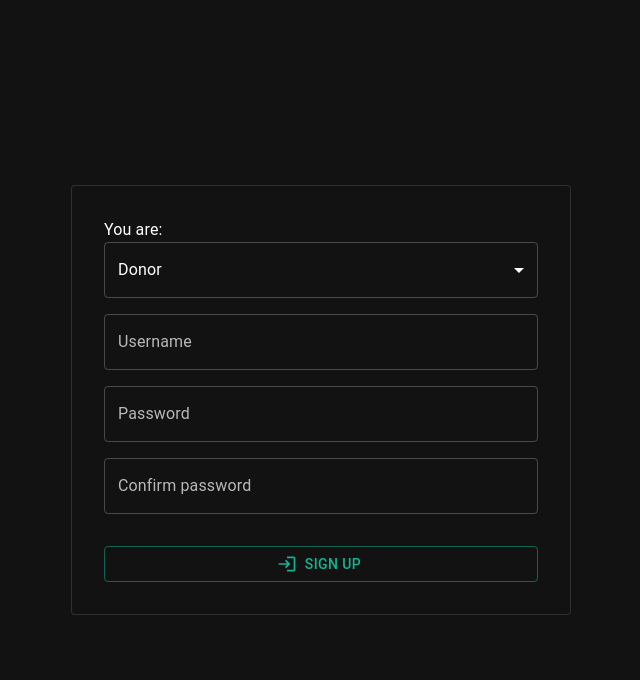
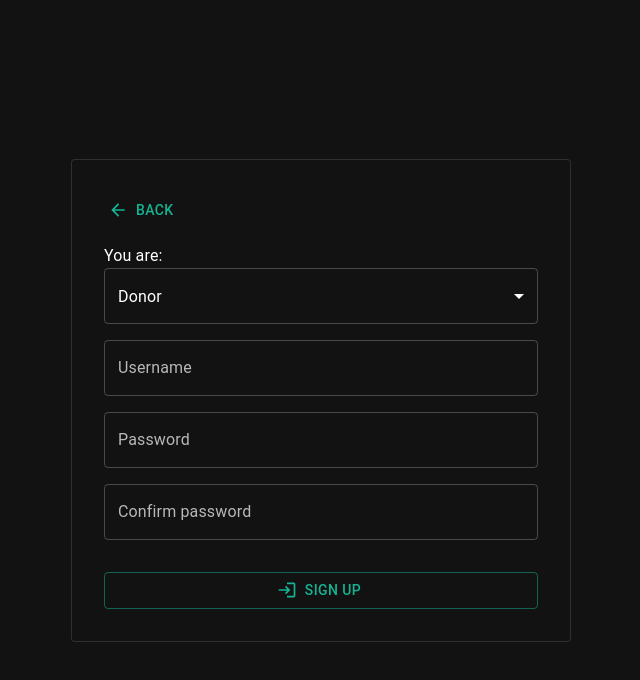
Before and after one commit to elhanbthomas/DONATION-MANAGEMENT, a React (Vite) app in the folder frontend/: page /register in a window 1280 px wide. Shown: the top 680 px of the page, without its empty margins (319-959 px from the left). Built offline with nearby package versions, Linux system fonts and the light colour scheme.

Commit message:
added back button to login, signup pages

```diff
--- a/frontend/src/components/UserPassForm.jsx
+++ b/frontend/src/components/UserPassForm.jsx
@@ -1,14 +1,15 @@
-import { Login, Save } from '@mui/icons-material';
-import { InputLabel, FormControl, Select, MenuItem, TextField, Stack, Card, Typography, Box, Button, Alert } from '@mui/material';
-import * as React from 'react';
+import { Button, Card, FormControl, TextField, Box, Stack, Alert, Select, MenuItem } from '@mui/material';
+import { ArrowBack, Login } from '@mui/icons-material';
+import React from 'react';
 
-export default function UserPassForm({ pageType, handleSubmit, error }) {
+export default function UserPassForm({ pageType, handleSubmit, error, goBack }) {
     const [data, setData] = React.useState({
         username: '',
         password: '',
         confirmPassword: '',
         userType: 'donor'
-    })
+    });
+
     return (
         <>
             <Stack
@@ -20,32 +21,42 @@ export default function UserPassForm({ pageType, handleSubmit, error }) {
                 }}
             >
                 <Card variant="outlined" sx={{ width: '60%', maxWidth: '500px', p: 4 }}>
+                    {/* Back Button */}
+                    <Button
+                        variant="text"
+                        onClick={goBack}
+                        startIcon={<ArrowBack />}
+                        sx={{ mb: 2 }}
+                    >
+                        Back
+                    </Button>
                     <Box
                         component="form"
                         onSubmit={(e) => {
-                            e.preventDefault()
+                            e.preventDefault();
                             if (pageType === 'register') {
                                 if (!data.confirmPassword || data.password !== data.confirmPassword) {
-                                    alert('Passwords do not match')
-                                    return
+                                    alert('Passwords do not match');
+                                    return;
                                 }
                             }
-                            handleSubmit(data)
+                            handleSubmit(data);
                         }}
                         sx={{ display: 'flex', flexDirection: 'column', gap: 2 }}
                     >
                         {error && <Alert severity='error'>{error}</Alert>}
-                    {pageType=='register' &&
+                        {pageType === 'register' && (
                             <FormControl fullWidth>
                                 You are:
                                 <Select
                                     value={data.userType}
-                            onChange={(e) => setData({...data, userType: e.target.value})}
+                                    onChange={(e) => setData({ ...data, userType: e.target.value })}
                                 >
                                     <MenuItem value="donor">Donor</MenuItem>
                                     <MenuItem value="volunteer">Volunteer</MenuItem>
                                 </Select>
-                    </FormControl> }
+                            </FormControl>
+                        )}
                         <FormControl fullWidth>
                             <TextField
                                 autoComplete="username"
@@ -69,7 +80,8 @@ export default function UserPassForm({ pageType, handleSubmit, error }) {
                                 onChange={(e) => setData({ ...data, password: e.target.value })}
                             />
                         </FormControl>
-                        {pageType === 'register' && <FormControl fullWidth>
+                        {pageType === 'register' && (
+                            <FormControl fullWidth>
                                 <TextField
                                     autoComplete="password"
                                     name="password2"
@@ -80,13 +92,16 @@ export default function UserPassForm({ pageType, handleSubmit, error }) {
                                     value={data.confirmPassword}
                                     onChange={(e) => setData({ ...data, confirmPassword: e.target.value })}
                                 />
-                        </FormControl>}
+                            </FormControl>
+                        )}
                         <FormControl fullWidth sx={{ mt: 2 }}>
-                            <Button variant="outlined" type="submit" startIcon={<Login size="small" />} >{pageType === 'login' ? 'Sign In' : 'Sign Up'}</Button>
+                            <Button variant="outlined" type="submit" startIcon={<Login size="small" />} >
+                                {pageType === 'login' ? 'Sign In' : 'Sign Up'}
+                            </Button>
                         </FormControl>
                     </Box>
                 </Card>
-            </Stack >
+            </Stack>
         </>
     );
 }
--- a/frontend/src/pages/LoginPage.jsx
+++ b/frontend/src/pages/LoginPage.jsx
@@ -17,10 +17,10 @@ export default function LoginPage() {
             localStorage.setItem("refreshToken", res.data.refresh)
             navigate("/dashboard")
         } catch (err) {
-        setError("Invalid Credentials")
+            setError("Invalid Credentials")
         }
     }
     return (
-        <UserPassForm pageType="login" handleSubmit={handleSubmit} error={error}/>
+        <UserPassForm pageType="login" handleSubmit={handleSubmit} error={error} goBack={() => { navigate("/") }} />
     )
 }
--- a/frontend/src/pages/RegistrationPage.jsx
+++ b/frontend/src/pages/RegistrationPage.jsx
@@ -37,7 +37,7 @@ export default function RegistrationPage() {
         }
     }
     return <>
-        {page1 && <UserPassForm pageType="register" handleSubmit={handlePage1} />}
+        {page1 && <UserPassForm pageType="register" handleSubmit={handlePage1} goBack={() => { navigate("/") }} />}
         {!page1 && <Stack
             sx={{
                 justifyContent: 'center',
@@ -46,9 +46,9 @@ export default function RegistrationPage() {
             }}
         >
             <Card variant="outlined" sx={{ p: 4, width: '60%', minWidth: '500px' }}>
-                <Stack sx={{display: 'flex', flexDirection: 'row', justifyContent: 'center', pb: 4, gap:2}}>
-                    <IconButton onClick={() => {setPage1(true)}}>
-                        <ArrowBack size="small"/>
+                <Stack sx={{ display: 'flex', flexDirection: 'row', justifyContent: 'center', pb: 4, gap: 2 }}>
+                    <IconButton onClick={() => { setPage1(true) }}>
+                        <ArrowBack size="small" />
                     </IconButton>
                     <Typography
                         component="h1"
```
Lines whose indentation alone changed are shown as unchanged.
